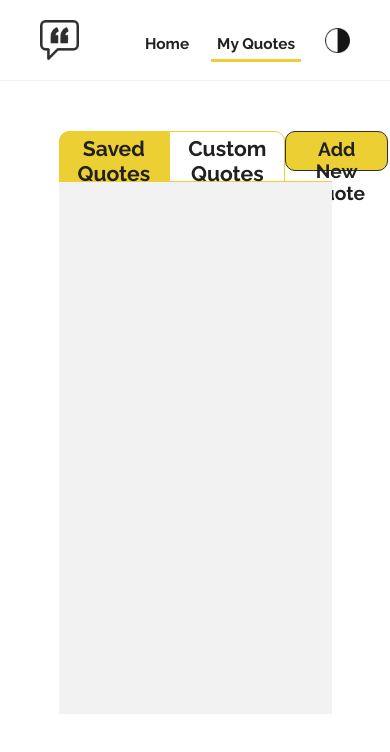
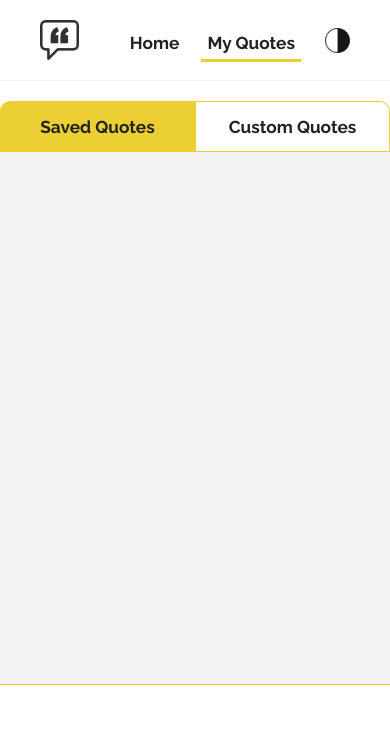
Before and after one commit to JHannah30/Quote-Generator, a React (Create React App) app in the folder quote-generator/: page /my-quotes in a window 390 px wide. Shown: the top 752 px of the page. Built offline with nearby package versions, Linux system fonts and the light colour scheme.

Commit message:
progress with saved quote responsiveness

```diff
--- a/quote-generator/src/components/MyQuotes.css
+++ b/quote-generator/src/components/MyQuotes.css
@@ -1,14 +1,15 @@
 .my-quotes {
-  width: 100vw;
+  width: 100%;
   display: flex;
   flex-direction: column;
   align-items: center;
 }
 
 .tab-bar {
-  width: 70vw;
+  width: 100%;
+  max-width: 800px;
   height: 50px;
-  margin: 50px 0 0 0;
+  margin-top: 20px;
   display: flex;
   border-bottom: solid 1px rgb(236, 208, 51);
 }
@@ -19,7 +20,7 @@
   background-color: transparent;
   border: solid 1.5px rgb(236, 208, 51);
   font-weight: bold;
-  font-size: 1.1rem;
+  font-size: 0.9rem;
   margin-bottom: -1px;
 }
 
@@ -43,21 +44,23 @@
   border: solid 1px #2f2f2f;
   background-color: rgb(236, 208, 51);
   font-weight: bold;
-  font-size: 1rem;
+  font-size: 0.9rem;
 }
 
 .quote-card-container {
-  width: 70vw;
+  width: 100%;
+  max-width: 800px;
   height: 63vh;
   overflow-y: scroll;
   background-color: #f2f2f2;
   display: flex;
   justify-content: center;
+  border-bottom: solid 1px rgb(236, 208, 51);
 }
 
 /* Dark mode styling */
 .my-quotes-dark {
-  width: 100vw;
+  width: 100%;
   display: flex;
   flex-direction: column;
   align-items: center;
@@ -82,3 +85,16 @@
 .my-quotes-dark .quote-card-container {
   background-color: #2f2f2f;
 }
+
+@media only screen and (max-width: 825px) {
+  .tab-btn {
+    width: 50%;
+  }
+
+  .add-quote-btn {
+    display: none;
+  }
+}
+
+@media only screen and (max-width: 600px) {
+}
--- a/quote-generator/src/components/Navbar.css
+++ b/quote-generator/src/components/Navbar.css
@@ -70,11 +70,11 @@
   }
 
   .navbar a {
-    font-size: 0.8rem;
+    font-size: 0.9rem;
   }
 
   .navbar-dark a {
-    font-size: 0.8rem;
+    font-size: 0.9rem;
   }
 
   .dark-mode-icon {
--- a/quote-generator/src/components/QuoteCard.css
+++ b/quote-generator/src/components/QuoteCard.css
@@ -1,15 +1,15 @@
 .quote-card {
-  width: 66vw;
+  /* width: 95%; */
   height: 120px;
-  margin: 20px 0;
+  margin: 20px;
   display: flex;
   align-items: center;
   border: solid 1px #d3d3d3;
   background-color: #ffffff;
 }
 
-.quote-card-section {
-  width: 140px;
+.card-remove-section {
+  width: 100px;
   display: flex;
   justify-content: center;
 }
--- a/quote-generator/src/components/QuoteCard.js
+++ b/quote-generator/src/components/QuoteCard.js
@@ -11,14 +11,14 @@ const QuoteCard = ({
 
     return (
         <div key={id} className={ darkMode ? "quote-card-dark" : "quote-card" }>
-            <div className="quote-card-section">
+            <div className="card-avatar-section">
                 <img className="quote-avatar" src={image} alt="User avatar" />
             </div>
-            <div className="quote-card-body">
+            <div className="card-body-section">
                 <p className="quote-card-text">{quote}</p>
                 <h4 className="quote-card-author">{author}</h4>
             </div>
-            <div className="quote-card-section">
+            <div className="card-remove-section">
                 <button onClick={() => handleClick(id)} className="remove-btn">x</button>
             </div>
         </div>
```
